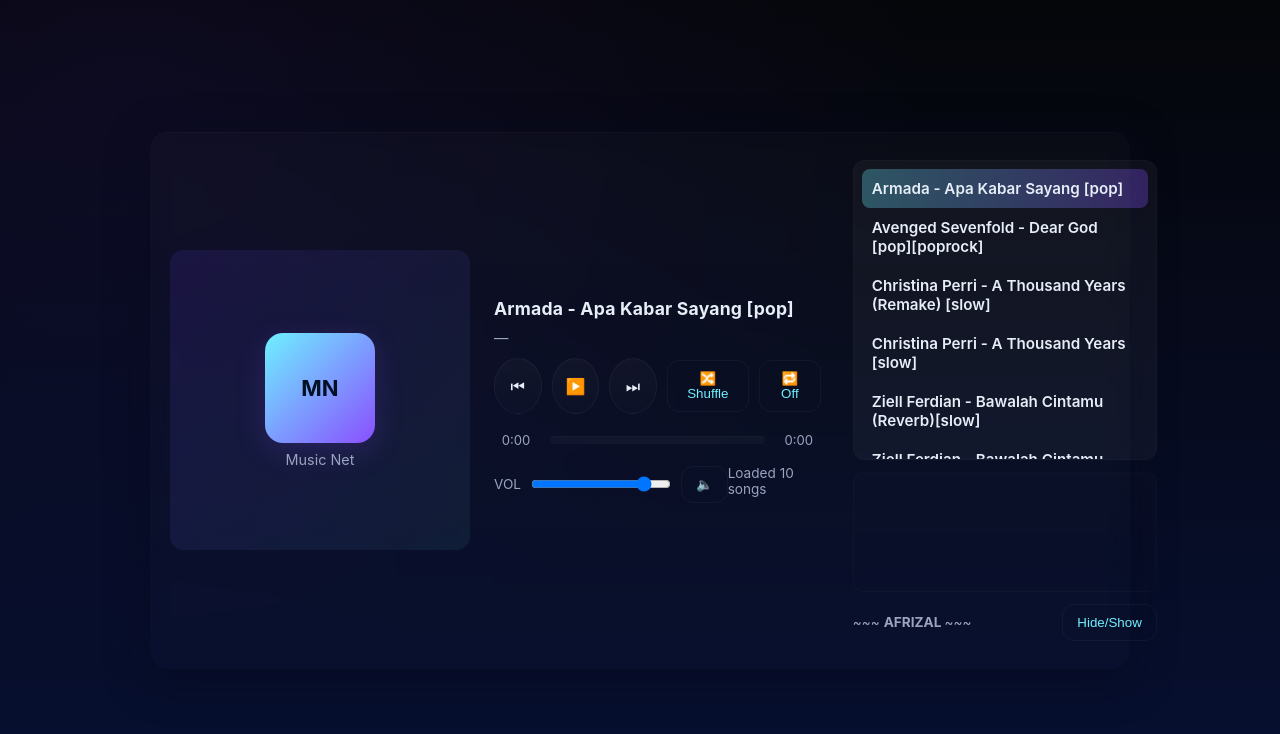
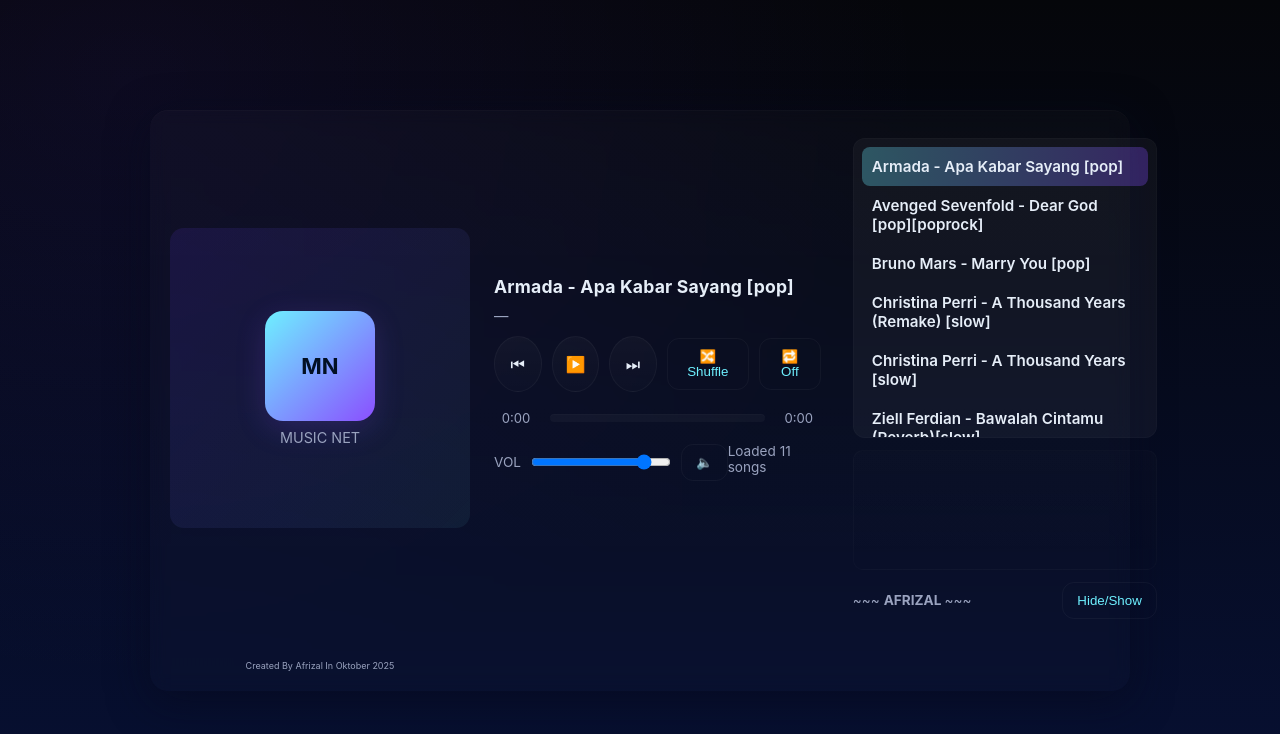
Before and after one commit to envy766/MusicNet, a plain HTML site: page index.html in a window 1280 px wide. Drawn offline with Linux system fonts and the light colour scheme; no server answers.

Commit message:
Update playlist

```diff
--- a/index.html
+++ b/index.html
@@ -123,7 +123,7 @@
       <!-- if cover.jpg exists it will be loaded here by JS -->
       <div class="fallback">
         <div class="logo">MN</div>
-        <div style="color:var(--muted); font-size:0.9rem">Music Net</div>
+        <div style="color:var(--muted); font-size:0.9rem">MUSIC NET</div>
       </div>
     </div>
 
@@ -174,6 +174,11 @@
         <div class="small"> ~~~ <strong> AFRIZAL </strong> ~~~ </div>
         <div><button class="btn" id="toggleList">Hide/Show</button></div>
       </div>
+</div>
+<footer style="margin-top:15px;font-size:9px;text-align:center;color:var(--muted);">
+Created By Afrizal In Oktober 2025
+</footer>
+</div>
     </div>
   </div>
 </div>
--- a/playlist.json
+++ b/playlist.json
@@ -7,6 +7,11 @@
   {
     "file": "Mylist/Avenged Sevenfold - Dear God [pop][poprock].mp3",
     "title": "Avenged Sevenfold - Dear God [pop][poprock]",
+    "artist": ""
+  },
+  {
+    "file": "Mylist/Bruno Mars - Marry You [pop].mp3",
+    "title": "Bruno Mars - Marry You [pop]",
     "artist": ""
   },
   {
```
Also changed, not shown: 1 other file.
